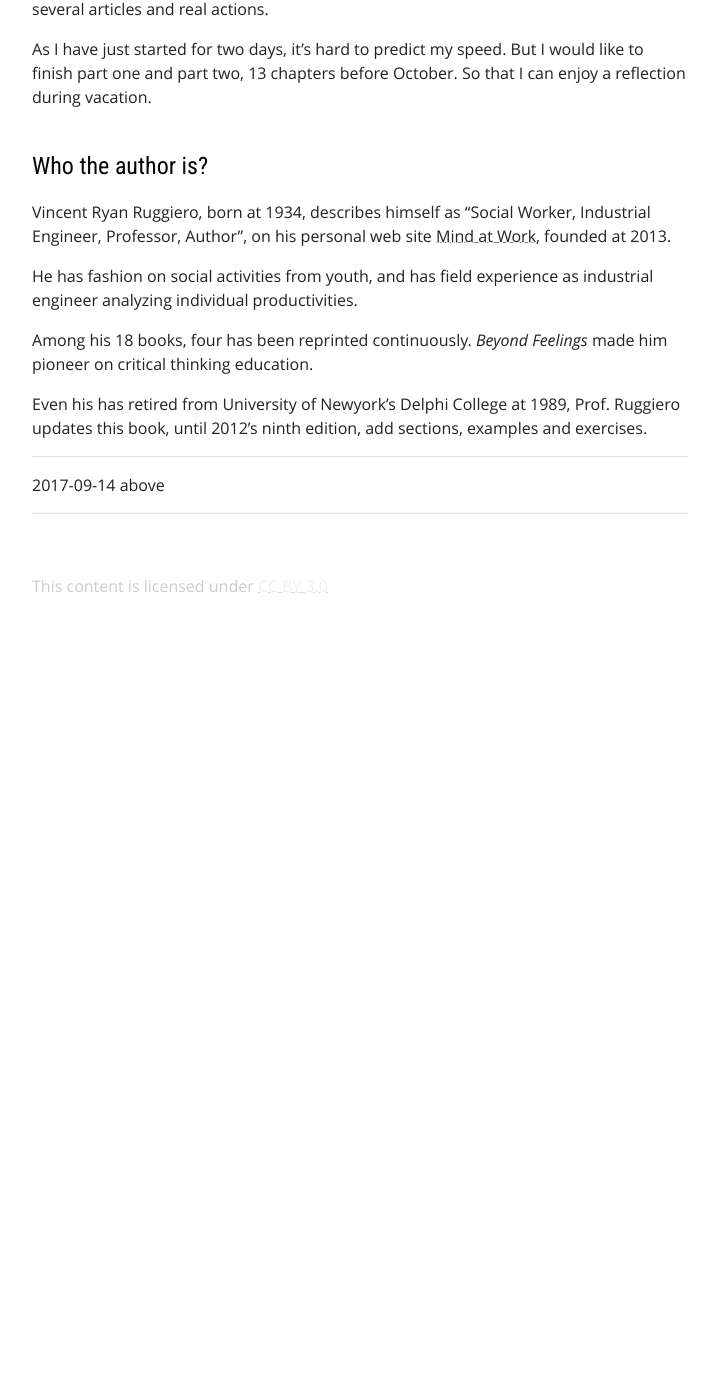
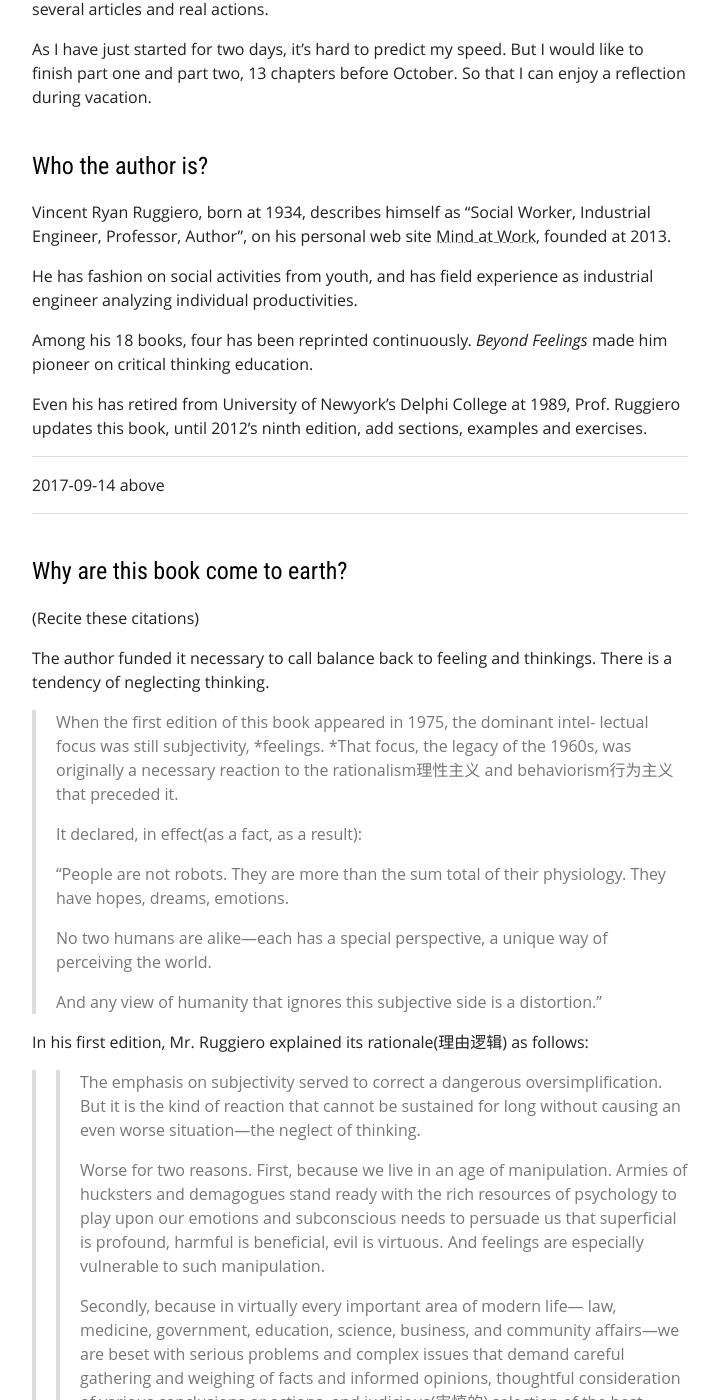
Before and after one commit to John-Qu/John-Qu.github.io, a Jekyll site: the page built from _posts/2017-09-13-Think-Beyond-Feelings,-Why-and-How?.md, in a window 1280 px wide and 1400 px high, scrolled down 1370 px. Shown: the whole window, without its empty margins (280-999 px from the left). Built offline with Jekyll 4.4.1, drawn with Linux system fonts in a browser that asks for light colours; before the commit the page ends 2000 px from its top, so only the background shows below that; some of the changed text lies outside the part shown.

Commit message:
update beyond thinking why and how

```diff
--- a/_posts/2017-09-13-Think-Beyond-Feelings,-Why-and-How?.md
+++ b/_posts/2017-09-13-Think-Beyond-Feelings,-Why-and-How?.md
@@ -48,3 +48,55 @@
 2017-09-14 above
 
 ---
+
+## Why are this book come to earth?
+
+(Recite these citations)
+
+The author funded it necessary to call balance back to feeling and thinkings. There is a tendency of neglecting thinking.
+
+> When the first edition of this book appeared in 1975, the dominant intel- lectual focus was still subjectivity, *feelings. *That focus, the legacy of the 1960s, was originally a necessary reaction to the rationalism理性主义 and behaviorism行为主义 that preceded it.
+>
+> It declared, in effect(as a fact, as a result):
+>
+> “People are not robots. They are more than the sum total of their physiology. They have hopes, dreams, emotions.
+>
+> No two humans are alike—each has a special perspective, a unique way of perceiving the world.
+>
+> And any view of humanity that ignores this subjective side is a distortion.”
+
+In his first edition, Mr. Ruggiero explained its rationale(理由逻辑) as follows:
+
+> > The emphasis on subjectivity served to correct a dangerous oversimplification. But it is the kind of reaction that cannot be sustained for long without causing an even worse situation—the neglect of thinking.
+> >
+> > Worse for two reasons. First, because we live in an age of manipulation. Armies of hucksters and demagogues stand ready with the rich resources of psychology to play upon our emotions and subconscious needs to persuade us that superficial is profound, harmful is beneficial, evil is virtuous. And feelings are especially vulnerable to such manipulation.
+> >
+> > Secondly, because in virtually every important area of modern life— law, medicine, government, education, science, business, and community affairs—we are beset with serious problems and complex issues that demand careful gathering and weighing of facts and informed opinions, thoughtful consideration of various conclusions or actions, and judicious(审慎的) selection of the best conclusion or most appropriate action. . . .
+> >
+> > ...
+> >
+> > There is an unfortunate tendency among many to view feeling and thought as mutually exclusive, to force a choice between them. If we focus on one, then in their view we must reject the other. But this is mis- taken. Feeling and thought are perfectly complementary. Feeling, being more spontaneous, is an excellent beginning to the development of con- clusions. And thought, being more deliberate, provides a way to identify the best and most appropriate feeling. Both are natural.
+> >
+> > Thinking, however, is less automatic than feeling. To do it well demands a systematic approach and guided practice.
+
+So, as the last sentence in the above paragraph said, this book was aimed to solve the problem by advising the approaches, and providing the practices.
+
+Now, in this new edition:
+
+> There is little disagreement that the challenges of the new millennium demand minds that can move beyond feelings to clear, impartial, critical problem solving and decision making.
+
+## What is the skeleton of this book?
+
+The author has made it clear to us:
+
+>  The first section explains the psychological, philosophical, and social context in which critical thinking takes place and describes the habits and attitudes that enhance such thinking.
+>
+> The second section helps students recognize and overcome common errors in thinking.
+>
+> The third section provides a step-by-step strategy for dealing with issues.
+
+---
+
+2017-09-15 above
+
+---
```
